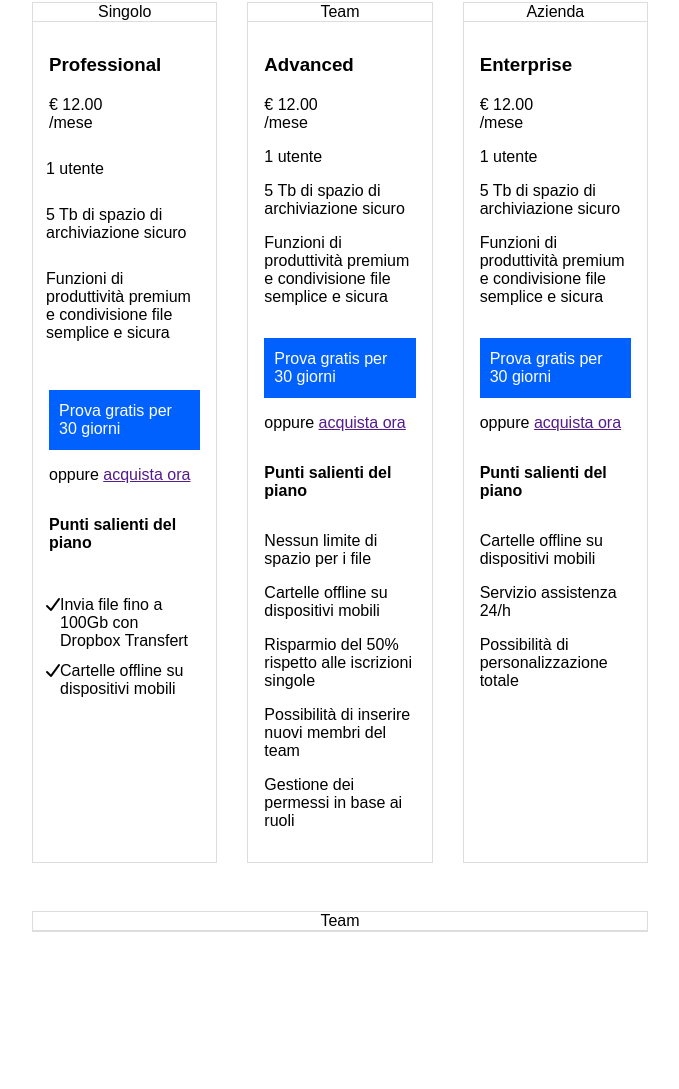
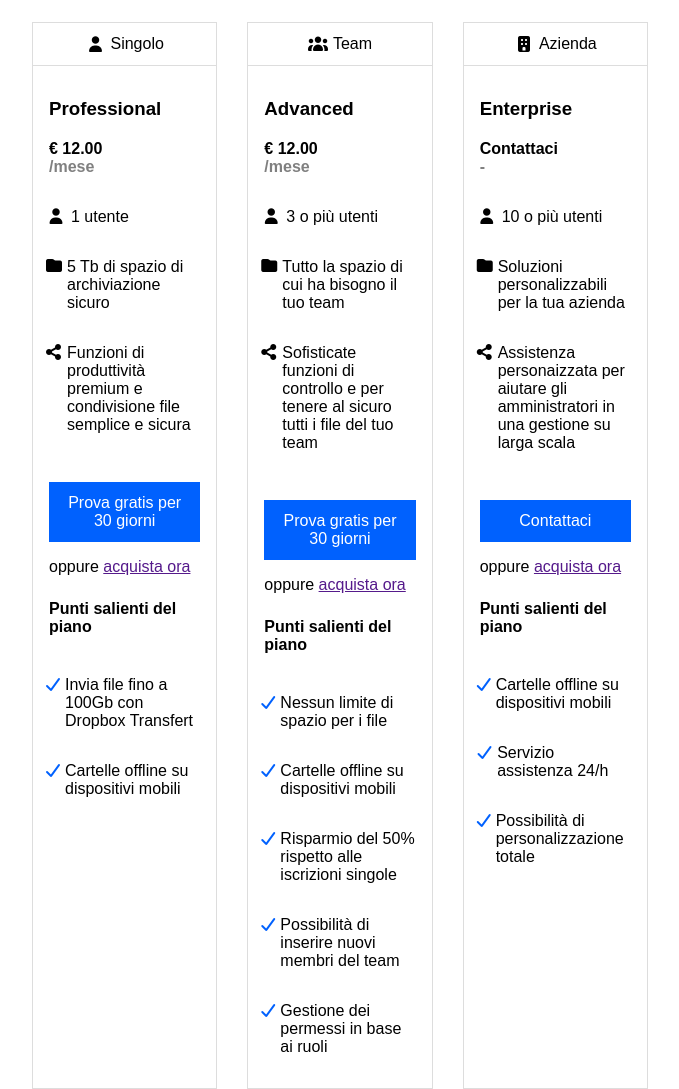
Before and after one commit to emilianocafasso/8_htmlcss-dropbox, a plain HTML site: page index.html in a window 1280 px wide. Shown: the part 808-1897 px from the top of the page, without its empty margins (300-979 px from the left). Drawn offline with Linux system fonts and the light colour scheme.

Commit message:
finish plans section

```diff
--- a/assets/style.css
+++ b/assets/style.css
@@ -56,6 +56,7 @@ body {
     --btn-blue-text: white;
     --jumbotron-bg: #b4d0e6;
     --footer-bg: black;
+    --border: #ddd;
 }
 
 .container {
@@ -74,6 +75,7 @@ section {
 img {
     margin-bottom: -5rem;
 }
+
 h1 {
     width: 80%;
     margin-left: 15%;
@@ -89,7 +91,7 @@ h3 {
     margin-bottom: 20px;
 }
 h4 {
-    margin: 2rem 0;
+    margin: 1.5rem 0;
 }
 
 .margin-top-zero {
@@ -170,6 +172,7 @@ a {
 
 .col-65 {
     width: 65%;
+    margin: 32px;
 }
 
 .col-5 {
@@ -188,12 +191,15 @@ nav {
 .btn {
     padding: 12px 10px;
     margin-top: 2em;
-
+    text-align: center;
     &.blue {
         background-color: var(--btn-blue);
         color: var(--btn-blue-text);
         text-decoration: none;
     }
+}
+.blue {
+    color: var(--btn-blue);
 }
 
 .jumbotron {
@@ -228,14 +234,11 @@ nav {
         justify-content: center;
         align-items: center;
         border-bottom: 1px solid #ddd;
+        padding: 12px;
     }
     .card-body {
         padding: 1rem;
     }
-}
-
-h2 {
-    margin-top: 0;
 }
 
 .border-bottom {
@@ -252,8 +255,19 @@ ul {
     li {
         display: flex;
         align-content: baseline;
-        padding-top: 12px;
+        padding: 1rem 0;
         margin-left: -3px;
-        justify-content: space-between;
     }
 }
+i {
+    margin-right: 5px;
+}
+.gray {
+    color: gray;
+}
+.bold {
+    font-weight: bold;
+}
+.col-100 .col-30 {
+    margin-right: 20px;
+}
--- a/index.html
+++ b/index.html
@@ -63,67 +63,102 @@
             </div>
             <div class="container">
                 <div class="row justify-content-between">
+                    <!-- 1st card -->
                     <div class="col-3 card">
-                        <p class="card-header">Singolo</p>
+                        <p class="card-header"><i class="fa fa-user"></i>Singolo</p>
                         <div class="card-body">
                             <h3>Professional</h3>
-                            <p class="price">€ 12.00 <span><br>/mese</span></p>
+                            <p class="bold">€ 12.00 <span class="gray"><br>/mese</span></p>
                             <ul class="features">
-                                <li><p>1 utente</p></li>
-                                <li><p>5 Tb di spazio di archiviazione sicuro</p></li>
-                                <li><p>Funzioni di produttività premium e condivisione file semplice e sicura</p></li>
+                                <li><i class="fa fa-user"></i>1 utente</li>
+                                <li><i class="fa fa-folder"></i>5 Tb di spazio di archiviazione sicuro</li>
+                                <li><i class="fa fa-share-nodes"></i>Funzioni di produttività premium e condivisione
+                                    file semplice e sicura</li>
                             </ul>
                             <p class="btn blue">Prova gratis per 30 giorni</p>
                             <p>oppure <a href="">acquista ora</a></p>
+
                             <h4>Punti salienti del piano</h4>
                             <ul>
-                                <li><i class="fa fa-check"></i>Invia file fino a 100Gb con Dropbox Transfert</li>
-                                <li><i class="fa fa-check"></i>Cartelle offline su dispositivi mobili</li>
+                                <li><i class="blue fa fa-check"></i>Invia file fino a 100Gb con Dropbox Transfert</li>
+                                <li><i class="blue fa fa-check"></i>Cartelle offline su dispositivi mobili</li>
                             </ul>
                         </div>
                     </div>
-
+                    <!-- 2nd card  -->
                     <div class="col-3 card">
-                        <p class="card-header">Team</p>
+                        <p class="card-header"><i class="fa fa-users"></i>Team</p>
                         <div class="card-body">
                             <h3>Advanced</h3>
-                            <p class="price">€ 12.00 <span><br>/mese</span></p>
-                            <p>1 utente</p>
-                            <p>5 Tb di spazio di archiviazione sicuro</p>
-                            <p>Funzioni di produttività premium e condivisione file semplice e sicura</p>
+                            <p class="bold">€ 12.00 <span class="gray"><br>/mese</span></p>
+
+                            <ul class="features">
+                                <li><i class="fa fa-user"></i>3 o più utenti</li>
+                                <li><i class="fa fa-folder"></i>Tutto la spazio di cui ha bisogno il tuo team</li>
+                                <li><i class="fa fa-share-nodes"></i>Sofisticate funzioni di controllo e per tenere al
+                                    sicuro tutti i file del tuo team</li>
+                            </ul>
                             <p class="btn blue">Prova gratis per 30 giorni</p>
                             <p>oppure <a href="">acquista ora</a></p>
+
                             <h4>Punti salienti del piano</h4>
-                            <p>Nessun limite di spazio per i file</p>
-                            <p>Cartelle offline su dispositivi mobili</p>
-                            <p>Risparmio del 50% rispetto alle iscrizioni singole</p>
-                            <p>Possibilità di inserire nuovi membri del team</p>
-                            <p>Gestione dei permessi in base ai ruoli</p>
+                            <ul>
+                                <li><i class="blue blue fa fa-check"></i>Nessun limite di spazio per i file</li>
+                                <li><i class="blue fa fa-check"></i>Cartelle offline su dispositivi mobili</li>
+                                <li><i class="blue fa fa-check"></i>Risparmio del 50% rispetto alle iscrizioni singole
+                                </li>
+                                <li><i class="blue fa fa-check"></i>Possibilità di inserire nuovi membri del team</li>
+                                <li><i class="blue fa fa-check "></i>Gestione dei permessi in base ai ruoli</li>
+                            </ul>
                         </div>
                     </div>
+                    <!-- 3rd card -->
                     <div class="col-3 card">
-                        <p class="card-header">Azienda</p>
+                        <p class="card-header"><i class="fa fa-building"></i>Azienda</p>
                         <div class="card-body">
                             <h3>Enterprise</h3>
-                            <p class="price">€ 12.00 <span><br>/mese</span></p>
-                            <p>1 utente</p>
-                            <p>5 Tb di spazio di archiviazione sicuro</p>
-                            <p>Funzioni di produttività premium e condivisione file semplice e sicura</p>
-                            <p class="btn blue">Prova gratis per 30 giorni</p>
+                            <p class="bold">Contattaci<span class="gray"><br>-</span></p>
+
+                            <ul class="features">
+                                <li><i class="fa fa-user"></i>10 o più utenti</li>
+                                <li><i class="fa fa-folder"></i>Soluzioni personalizzabili per la tua azienda</li>
+                                <li><i class="fa fa-share-nodes"></i>Assistenza personaizzata per aiutare gli
+                                    amministratori in una gestione su larga scala</li>
+                            </ul>
+
+                            <p class="btn blue">Contattaci</p>
                             <p>oppure <a href="">acquista ora</a></p>
+
                             <h4>Punti salienti del piano</h4>
-                            <p>Cartelle offline su dispositivi mobili</p>
-                            <p>Servizio assistenza 24/h</p>
-                            <p>Possibilità di personalizzazione totale</p>
+
+                            <ul>
+                                <li><i class="blue fa fa-check"></i>Cartelle offline su dispositivi mobili</li>
+                                <li><i class="blue fa fa-check"></i>Servizio assistenza 24/h</li>
+                                <li><i class="blue fa fa-check"></i>Possibilità di personalizzazione totale</li>
+                            </ul>
                         </div>
                     </div>
+                    <!-- 4th card -->
+                    <div class="col-100 card">
+                        <div class="card-header">
+                            <i class="fa fa-building"></i>Team</p>
+                        </div>
+                        <div class="d-flex">
 
-                    <div class="col-100 card">
-                        <p class="card-header">Team</p>
-
+                            <div class="col-65">
+                                <h3>Enterprise</h3>
+                                <h4>Contatta l'ufficio vendite per i prezzi</h4>
+                                <p>Soluzioni personalizzate e supporto su misura per aiutare i professionisti IT nella
+                                    gestione su qualsiasi scala.</p>
+                            </div>
+                            <div class="col-30">
+                                <p class="btn blue">Contatta l'ufficio vendite</p>
+                            </div>
+                        </div>
                     </div>
                 </div>
             </div>
+
         </section>
         <section id="partners">
 
```
